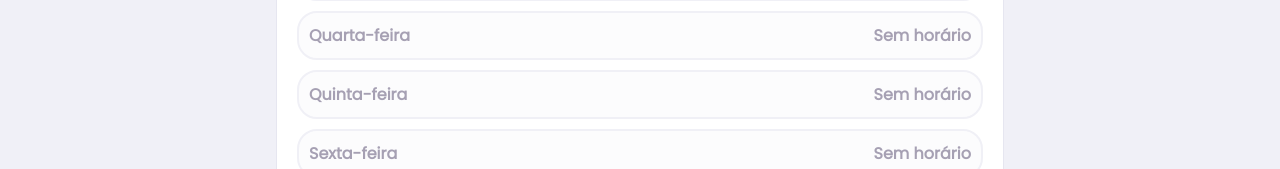
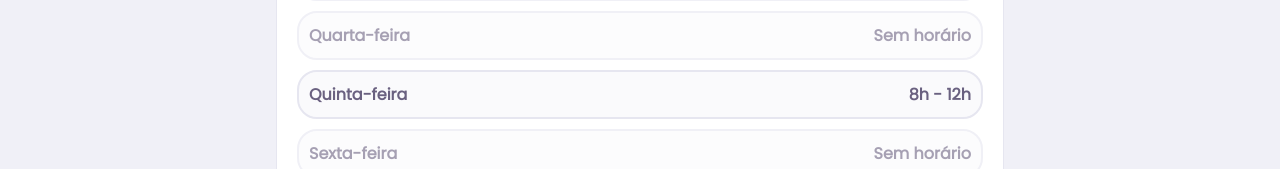
Before and after one commit to jhonpedro/Proffy, a React (Create React App) app in the folder web/: page /my-classes in a window 1280 px wide. Shown: the part 593-762 px from the top of the page. Built offline with nearby package versions, Linux system fonts and the light colour scheme; sample sign-in values are in the browser's storage.

Commit message:
fixing the scheduleDays data normalization

```diff
--- a/web/src/components/TeacherItem/index.tsx
+++ b/web/src/components/TeacherItem/index.tsx
@@ -41,18 +41,30 @@ const TeacherItem: React.FC<TeacherItemProps> = ({ teacher }) => {
 			start: 8,
 			end: 12,
 		},
+		{
+			week_day: 3,
+			start: 8,
+			end: 12,
+		},
+		{
+			week_day: 6,
+			start: 8,
+			end: 12,
+		},
 	]
-	const [scheduleDays, setSchedulesDays] = useState<Array<Schedule>>(() => {
-		const days = new Array()
+	const [scheduleDays] = useState<Array<Schedule>>(() => {
+		const days = new Array<Schedule>(7)
 
 		for (let i = 0; i < 7; i++) {
+			days[i] = {} as Schedule
+		}
+		for (let i = 0; i < 7; i++) {
 			if (scheduleTest[i]) {
-				if (scheduleTest[i].week_day == i) {
-					days.push(scheduleTest[i])
+				if (scheduleTest[i].week_day + '') {
+					days[scheduleTest[i].week_day] = scheduleTest[i]
 					continue
 				}
 			}
-			days.push([{}])
 		}
 
 		return days
```
